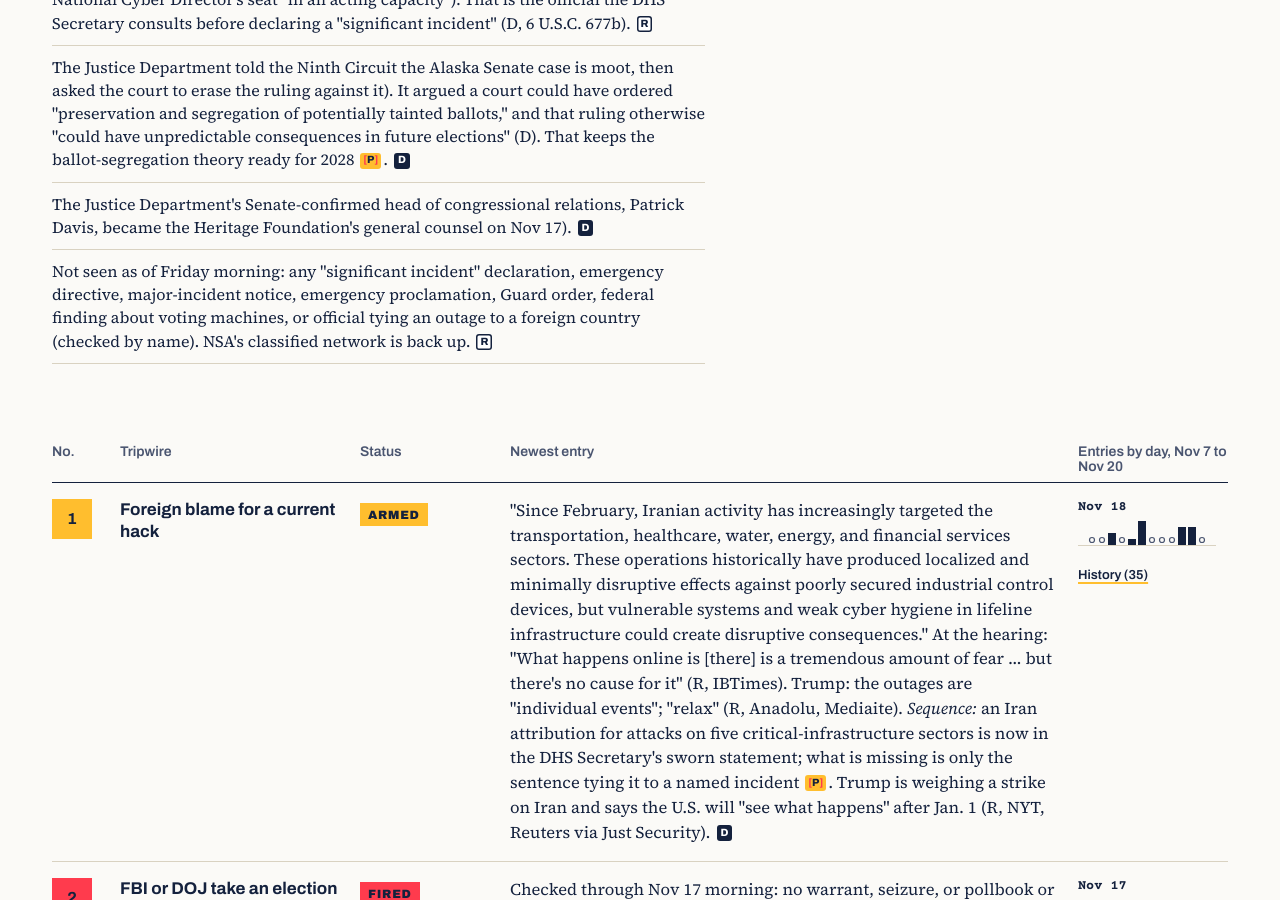
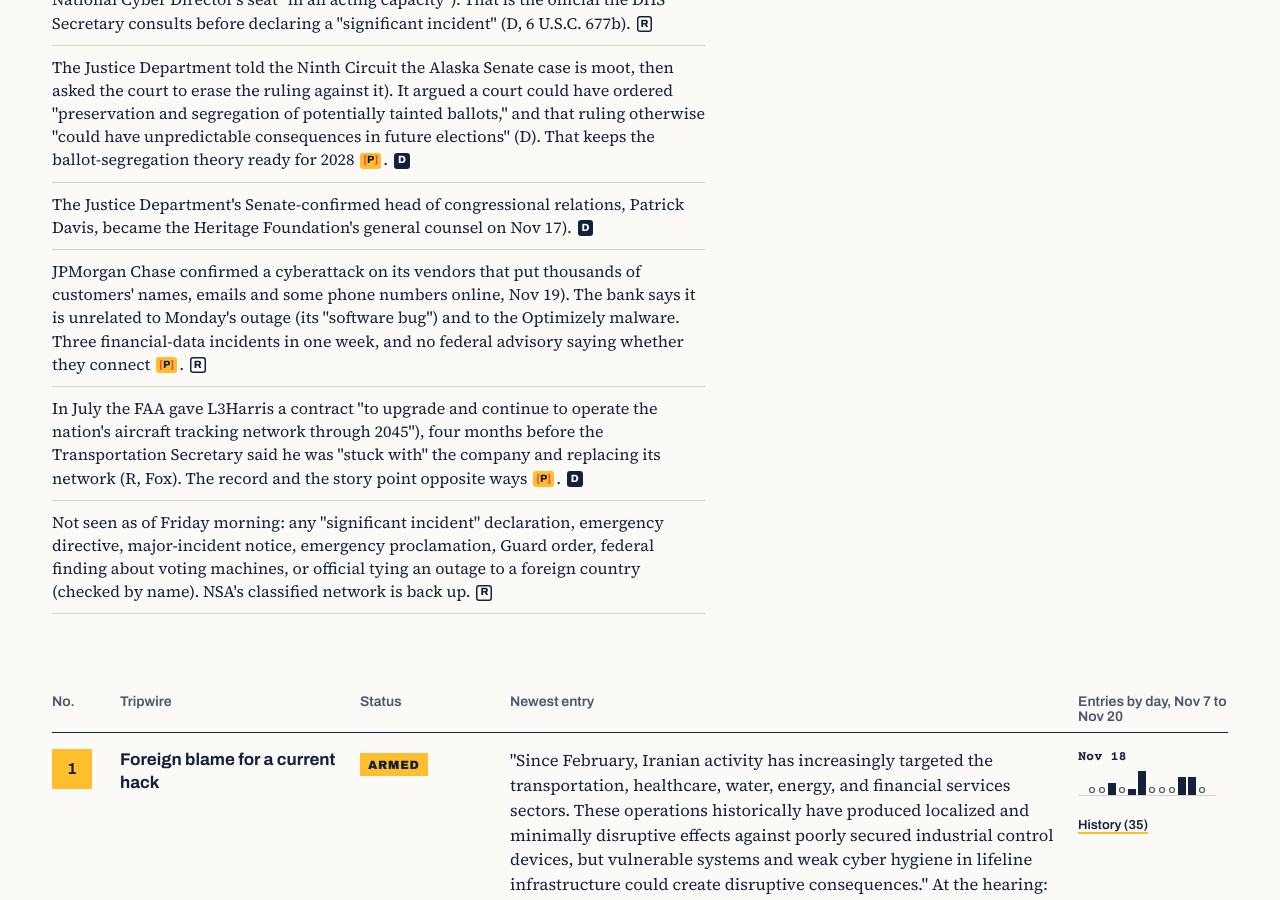
Before and after one commit to good-luck-with-that-ops/Every_Ballot_Counts_site, a Jekyll site: the page built from tripwires/index.html, in a window 1280 px wide and 900 px high, scrolled down 1107 px. Built offline with Jekyll 4.4.1, drawn with Linux system fonts in a browser that asks for light colours.

Commit message:
Board and timeline: 2026-11-20 publish
Co-Authored-By: Claude Opus 5.5 <noreply@anthropic.com>
Claude-Session: https://claude.ai/code/session_01FzfMTbNVyRU7XpffsrV2HZ

```diff
--- a/_data/board.yml
+++ b/_data/board.yml
@@ -8,6 +8,8 @@ since:
 - The White House put the Pentagon's chief information officer, Kirsten Davies, in the National Cyber Director's seat "in an acting capacity"). That is the official the DHS Secretary consults before declaring a "significant incident" (D, 6 U.S.C. 677b). {R}
 - The Justice Department told the Ninth Circuit the Alaska Senate case is moot, then asked the court to erase the ruling against it). It argued a court could have ordered "preservation and segregation of potentially tainted ballots," and that ruling otherwise "could have unpredictable consequences in future elections" (D). That keeps the ballot-segregation theory ready for 2028 {P}. {D}
 - The Justice Department's Senate-confirmed head of congressional relations, Patrick Davis, became the Heritage Foundation's general counsel on Nov 17). {D}
+- JPMorgan Chase confirmed a cyberattack on its vendors that put thousands of customers' names, emails and some phone numbers online, Nov 19). The bank says it is unrelated to Monday's outage (its "software bug") and to the Optimizely malware. Three financial-data incidents in one week, and no federal advisory saying whether they connect {P}. {R}
+- In July the FAA gave L3Harris a contract "to upgrade and continue to operate the nation's aircraft tracking network through 2045"), four months before the Transportation Secretary said he was "stuck with" the company and replacing its network (R, Fox). The record and the story point opposite ways {P}. {D}
 - 'Not seen as of Friday morning: any "significant incident" declaration, emergency directive, major-incident notice, emergency proclamation, Guard order, federal finding about voting machines, or official tying an outage to a foreign country (checked by name). NSA''s classified network is back up. {R}'
 since_label: Since the last check
 routes:
```
